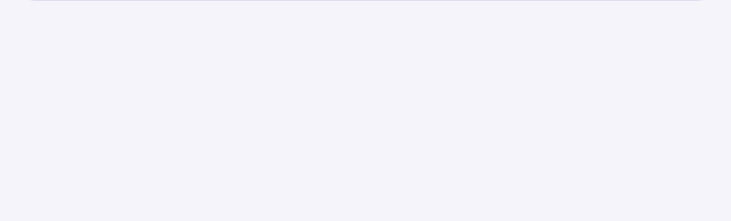
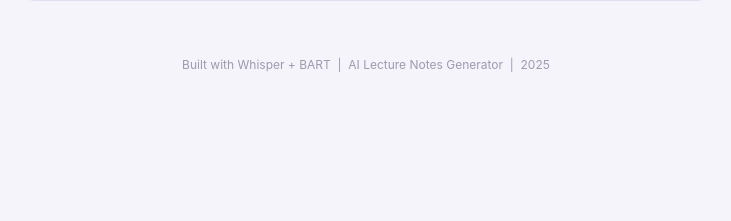
Before and after one commit to abdullaahadnann/Ai-Lecture-Notes-Generator, a Flask app: page / in a window 1280 px wide. Shown: the part 487-708 px from the top of the page, without its empty margins (274-1005 px from the left). Run offline with Flask 3, Linux system fonts and the light colour scheme.

Commit message:
Week 7 final - project complete and polished

```diff
--- a/templates/index.html
+++ b/templates/index.html
@@ -77,6 +77,9 @@
 
         </div>
 
+    </div>
+    <div style="text-align:center; padding: 24px; font-size: 12px; color: #9b9bb0;">
+    Built with Whisper + BART &nbsp;|&nbsp; AI Lecture Notes Generator &nbsp;|&nbsp; 2025
     </div>
 
     <script>
@@ -161,6 +164,7 @@
                 document.getElementById('transcript').textContent = data.transcript;
                 document.getElementById('notes').textContent = data.notes;
                 document.getElementById('results').style.display = 'block';
+                document.getElementById('results').scrollIntoView({ behavior: 'smooth' });
 
             } catch (error) {
                 clearInterval(interval);
```
